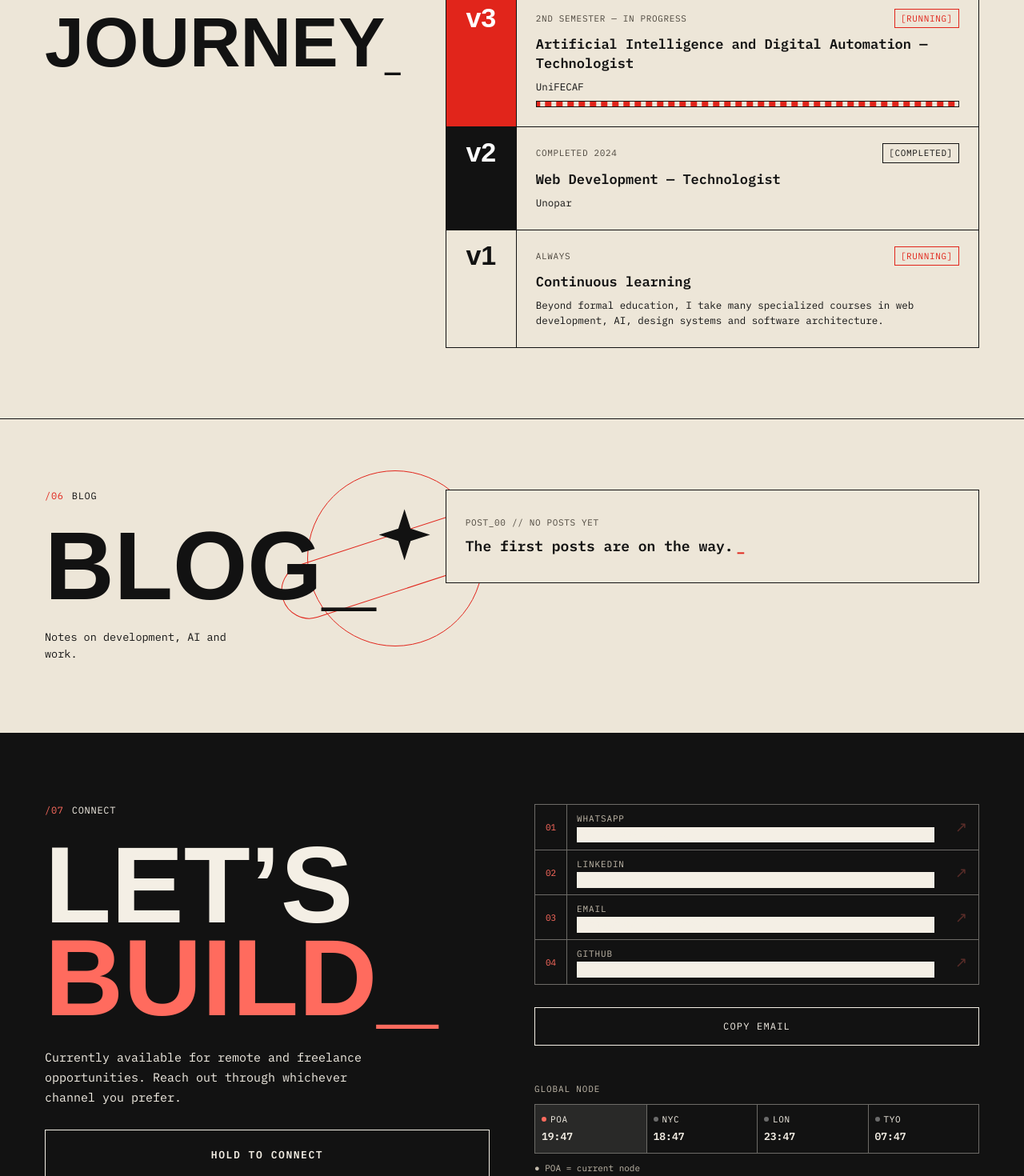
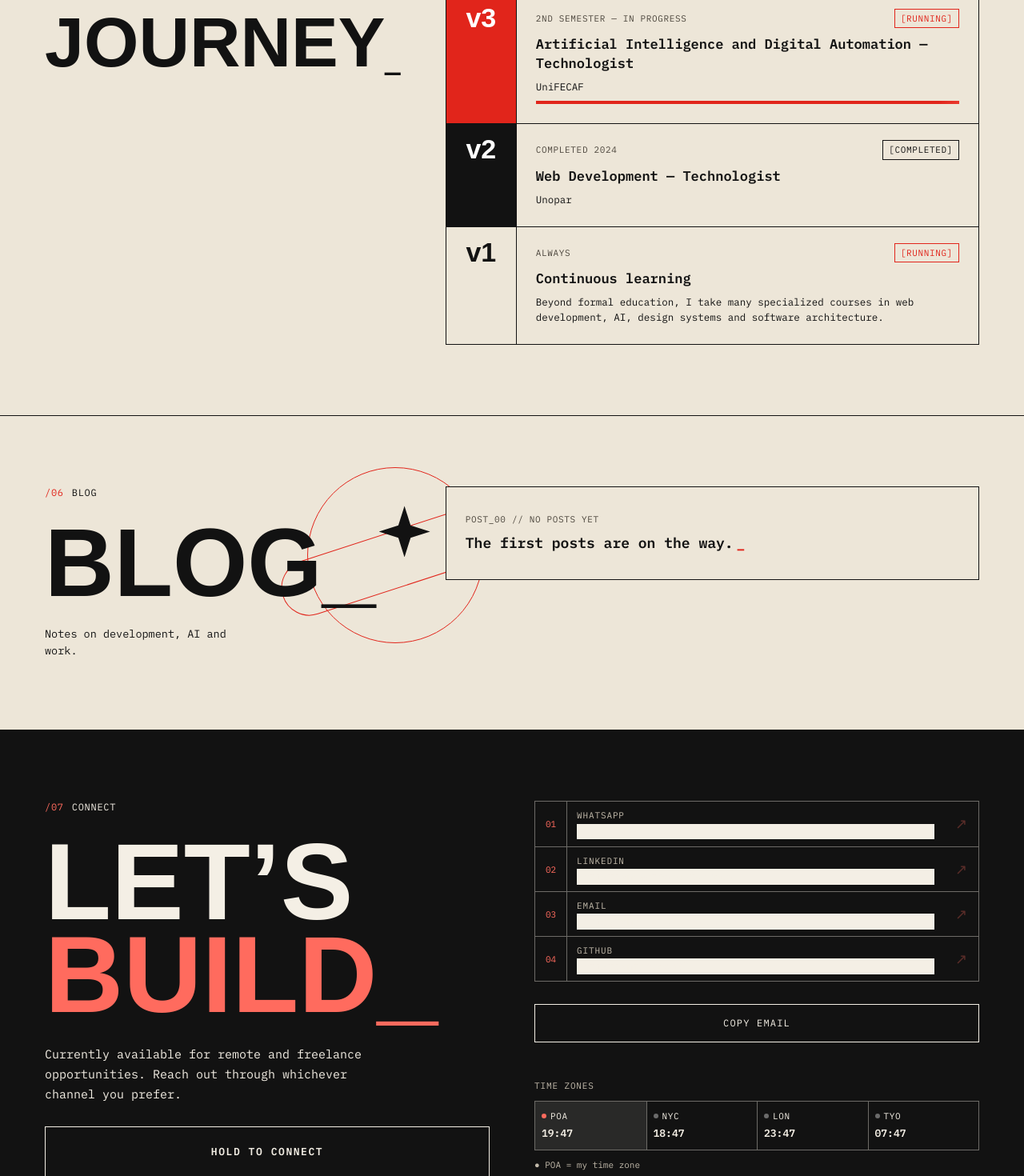
Before and after one commit to christianfonseca03/portfolio, a Next.js app: page /en in a window 1280 px wide. Shown: the part 3820-5290 px from the top of the page at 80% size. Built offline with nearby package versions, Linux system fonts and the light colour scheme; a web font is replaced by a local one.

Commit message:
fix: wording

```diff
--- a/components/BuildLog.tsx
+++ b/components/BuildLog.tsx
@@ -51,7 +51,9 @@ export default function BuildLog({ c, lang, revealed }: Props) {
                 <h3 className="m-0 text-[15px] leading-[21px] font-semibold md:text-[17px] md:leading-6">{entry.title}</h3>
                 <span className="text-[12.5px] leading-[19px]">{entry.school}</span>
                 {entry.running && (
-                  <span className="block h-2 animate-stripe border border-ink bg-stripes" />
+                  <span className="relative block h-1 overflow-hidden bg-acc">
+                    <span className="absolute inset-y-0 left-0 w-1/3 animate-sweep bg-linear-to-r from-transparent via-acc-l to-transparent motion-reduce:hidden" />
+                  </span>
                 )}
               </div>
             </div>
--- a/components/Connect.tsx
+++ b/components/Connect.tsx
@@ -145,7 +145,7 @@ export default function Connect({ c, revealed }: { c: Copy; revealed: boolean })
       </button>
 
       <div className="flex flex-col gap-2.5 pt-[18px]">
-        <span className="text-[11px] tracking-[0.08em] text-paper-dim uppercase">{c.nodeT}</span>
+        <span className="text-[11px] tracking-[0.08em] text-paper-dim uppercase">{c.tzT}</span>
         <div className="grid grid-cols-4 border border-paper-line">
           {ZONES.map(([code, tz], i) => (
             <div
--- a/lib/i18n.ts
+++ b/lib/i18n.ts
@@ -31,7 +31,7 @@ const pt = {
   workT: 'Trabalhos_', logT: ['Trajetória', 'acadêmica_'], blogT: 'Blog_',
   cats: ['Plataforma de IA', 'Ranking // TCG', 'Plataforma SaaS', 'Landing page', 'Arquivo // 2023'], running: 'Em execução',
   connT1: 'Vamos', connT2: 'construir_', hold: 'Segure para conectar', holding: 'Conectando', granted: '> Acesso liberado_', skip: 'pular',
-  nodeT: 'Nó global', here: 'nó atual', lang: 'Idioma', project: 'Projeto', post: 'Post',
+  tzT: 'Fusos horários', here: 'meu fuso', lang: 'Idioma', project: 'Projeto', post: 'Post',
   marquee: ['full-stack', 'next.js', 'ia', 'porto alegre', 'typescript', 'aberto a remoto', 'node.js', 'figma'],
 }
 
@@ -64,7 +64,7 @@ const en: Copy = {
   workT: 'Work_', logT: ['Academic', 'journey_'], blogT: 'Blog_',
   cats: ['AI platform', 'Ranking // TCG', 'SaaS platform', 'Landing page', 'Archive // 2023'], running: 'Running',
   connT1: 'Let’s', connT2: 'build_', hold: 'Hold to connect', holding: 'Connecting', granted: '> Access granted_', skip: 'skip',
-  nodeT: 'Global node', here: 'current node', lang: 'Language', project: 'Project', post: 'Post',
+  tzT: 'Time zones', here: 'my time zone', lang: 'Language', project: 'Project', post: 'Post',
   marquee: ['full-stack', 'next.js', 'ai', 'porto alegre', 'typescript', 'open to remote', 'node.js', 'figma'],
 }
 
```
Also changed, not shown: app/tailwind.css.
